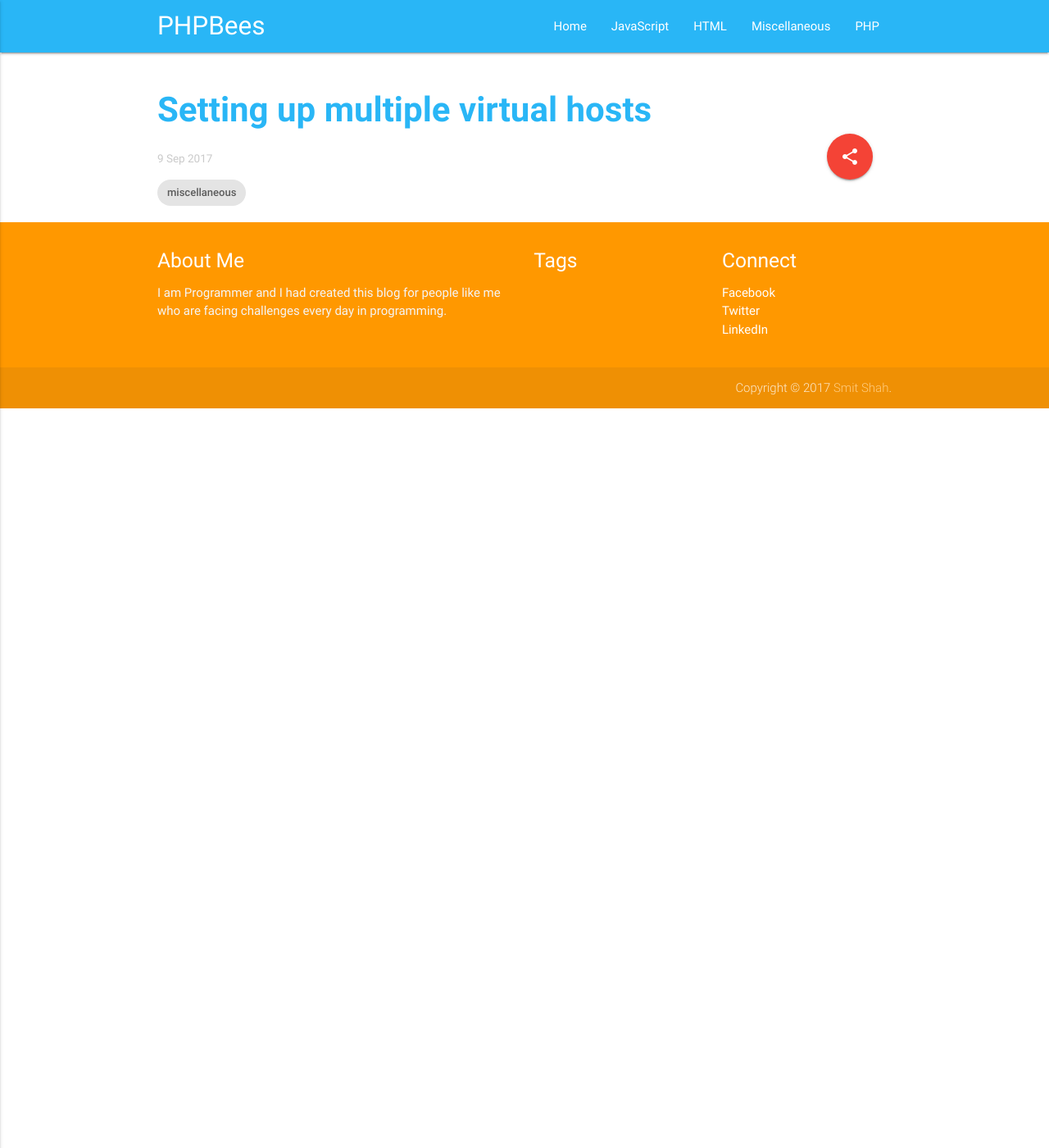
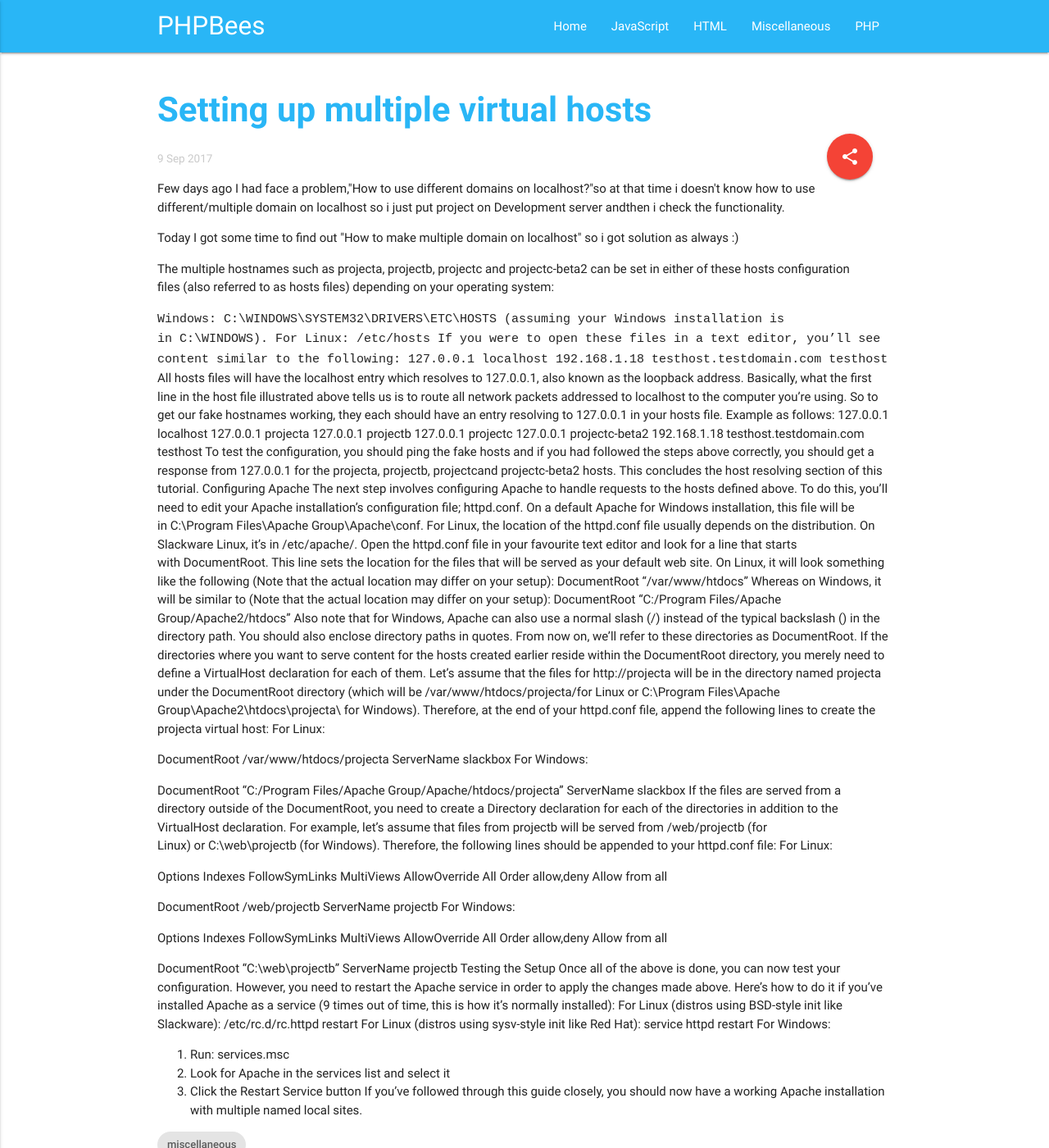
Before and after one commit to smitshah81/phpbees.com, a Jekyll site: the page built from _posts/2017-09-09-setting-up-multiple-virtual-hosts.markdown, in a window 1280 px wide and 1400 px high. Shown: the whole window at 82% size. Built offline with Jekyll 4.4.1, drawn with Linux system fonts in a browser that asks for light colours; our own code applies the rules of GitHub Pages for plain Markdown files; comment, search, counter and statistics services are not loaded.

Commit message:
Updated Setting Up Multiple Virtual Hosts

```diff
--- a/_posts/2017-09-09-setting-up-multiple-virtual-hosts.markdown
+++ b/_posts/2017-09-09-setting-up-multiple-virtual-hosts.markdown
@@ -3,4 +3,81 @@
 date: 2017-09-09 11:33:00 +05:30
 categories:
 - miscellaneous
+tags:
+- apache
+- server
 ---
+
+<p>Few days ago I had face a problem,"How to use different domains on localhost?"so at that time i doesn't know how to use different/multiple domain on localhost so i just put project on Development server andthen i check the functionality.</p><p>
+Today I got some time to find out "How to make multiple domain on localhost"
+so i got solution as always :)
+</p><p>
+The multiple hostnames such as projecta, projectb, projectc and projectc-beta2 can be set in either of these hosts configuration files (also referred to as hosts files) depending on your operating system:
+</p>
+<code>
+Windows: C:\WINDOWS\SYSTEM32\DRIVERS\ETC\HOSTS (assuming your Windows installation is in C:\WINDOWS).
+For Linux: /etc/hosts
+If you were to open these files in a text editor, you’ll see content similar to the following:
+127.0.0.1        localhost
+192.168.1.18     testhost.testdomain.com testhost
+</code>
+All hosts files will have the localhost entry which resolves to 127.0.0.1, also known as the loopback address. Basically, what the first line in the host file illustrated above tells us is to route all network packets addressed to localhost to the computer you’re using.
+So to get our fake hostnames working, they each should have an entry resolving to 127.0.0.1 in your hosts file. Example as follows:
+127.0.0.1        localhost
+127.0.0.1        projecta
+127.0.0.1        projectb
+127.0.0.1        projectc
+127.0.0.1        projectc-beta2
+192.168.1.18     testhost.testdomain.com testhost
+To test the configuration, you should ping the fake hosts and if you had followed the steps above correctly, you should get a response from 127.0.0.1 for the projecta, projectb, projectcand projectc-beta2 hosts. This concludes the host resolving section of this tutorial.
+Configuring Apache
+The next step involves configuring Apache to handle requests to the hosts defined above. To do this, you’ll need to edit your Apache installation’s configuration file; httpd.conf. On a default Apache for Windows installation, this file will be in C:\Program Files\Apache Group\Apache\conf\. For Linux, the location of the httpd.conf file usually depends on the distribution. On Slackware Linux, it’s in /etc/apache/.
+Open the httpd.conf file in your favourite text editor and look for a line that starts with DocumentRoot. This line sets the location for the files that will be served as your default web site.
+On Linux, it will look something like the following (Note that the actual location may differ on your setup):
+DocumentRoot "/var/www/htdocs"
+Whereas on Windows, it will be similar to (Note that the actual location may differ on your setup):
+DocumentRoot "C:/Program Files/Apache Group/Apache2/htdocs"
+Also note that for Windows, Apache can also use a normal slash (/) instead of the typical backslash (\) in the directory path. You should also enclose directory paths in quotes. From now on, we’ll refer to these directories as DocumentRoot.
+If the directories where you want to serve content for the hosts created earlier reside within the DocumentRoot directory, you merely need to define a VirtualHost declaration for each of them. Let’s assume that the files for http://projecta will be in the directory named projecta under the DocumentRoot directory (which will be /var/www/htdocs/projecta/for Linux or C:\Program Files\Apache Group\Apache2\htdocs\projecta\ for Windows).
+Therefore, at the end of your httpd.conf file, append the following lines to create the projecta virtual host:
+For Linux:
+
+DocumentRoot /var/www/htdocs/projecta
+ServerName slackbox
+For Windows:
+
+DocumentRoot "C:/Program Files/Apache Group/Apache/htdocs/projecta"
+ServerName slackbox
+If the files are served from a directory outside of the DocumentRoot, you need to create a Directory declaration for each of the directories in addition to the VirtualHost declaration.
+For example, let’s assume that files from projectb will be served from /web/projectb (for Linux) or C:\web\projectb (for Windows). Therefore, the following lines should be appended to your httpd.conf file:
+For Linux:
+
+Options Indexes FollowSymLinks MultiViews
+AllowOverride All
+Order allow,deny
+Allow from all
+
+
+DocumentRoot /web/projectb
+ServerName projectb
+For Windows:
+
+Options Indexes FollowSymLinks MultiViews
+AllowOverride All
+Order allow,deny
+Allow from all
+
+
+DocumentRoot "C:\web\projectb"
+ServerName projectb
+Testing the Setup
+Once all of the above is done, you can now test your configuration. However, you need to restart the Apache service in order to apply the changes made above. Here’s how to do it if you’ve installed Apache as a service (9 times out of time, this is how it’s normally installed):
+For Linux (distros using BSD-style init like Slackware):
+/etc/rc.d/rc.httpd restart
+For Linux (distros using sysv-style init like Red Hat):
+service httpd restart
+For Windows:
+1. Run: services.msc
+2. Look for Apache in the services list and select it
+3. Click the Restart Service button
+If you’ve followed through this guide closely, you should now have a working Apache installation with multiple named local sites.
```
